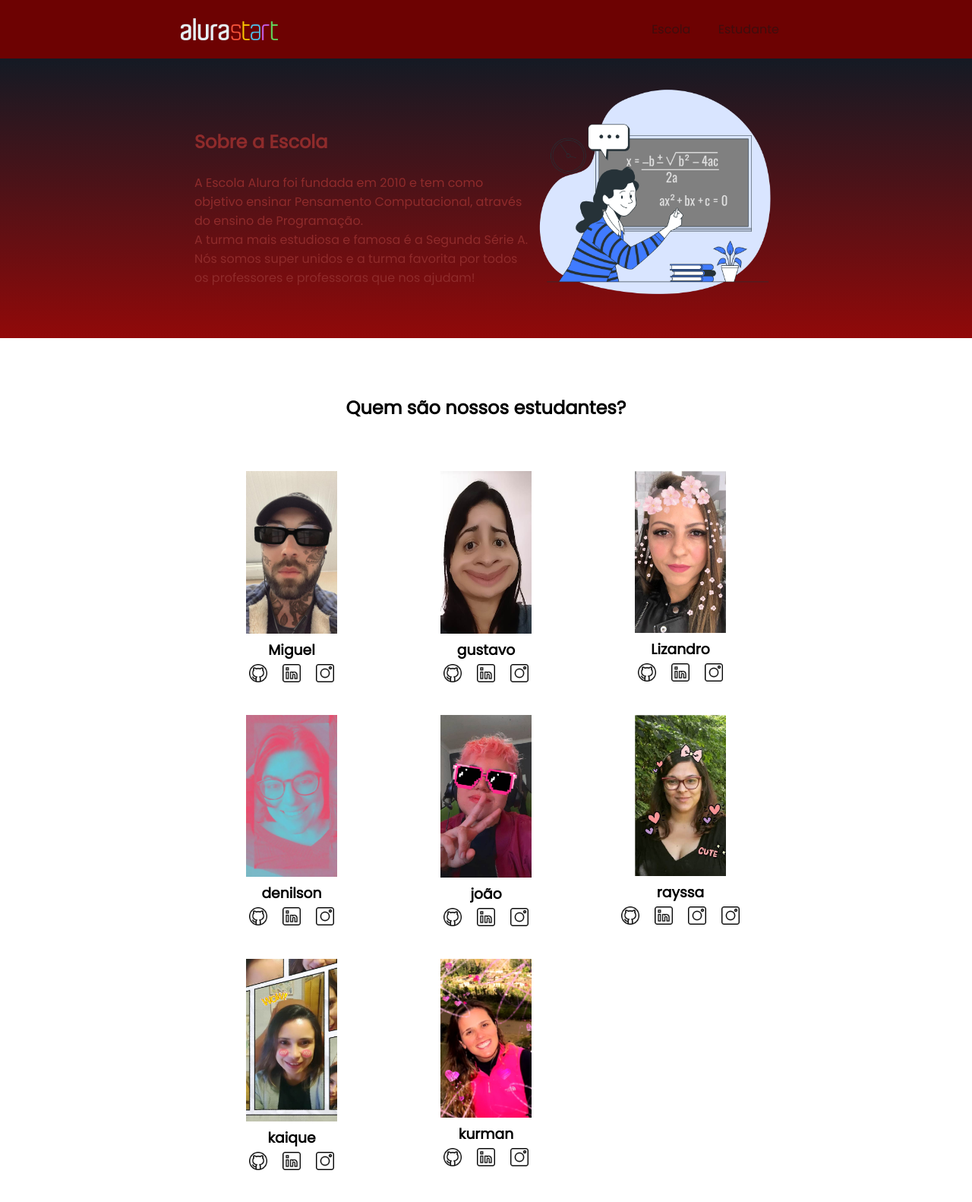
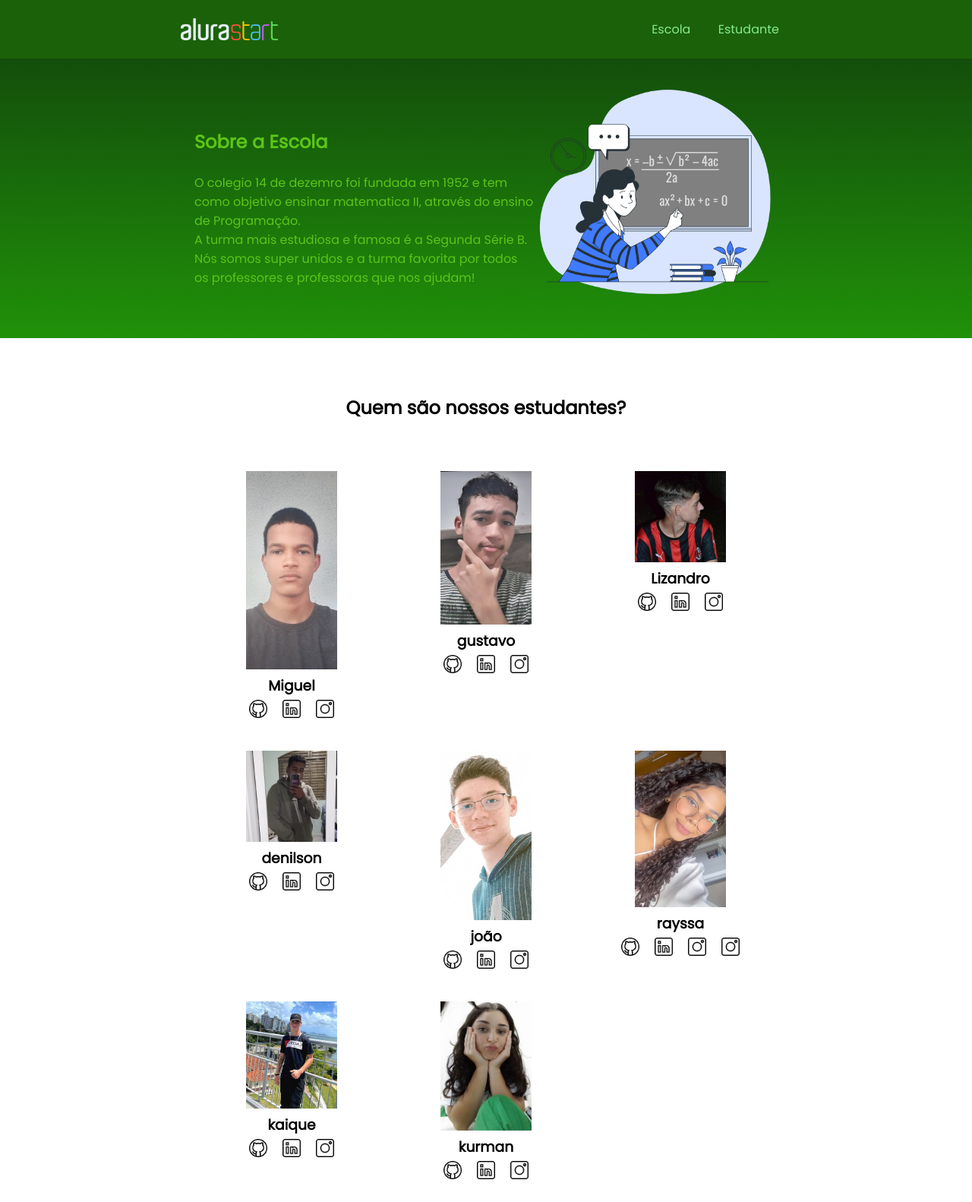
Before and after one commit to danielterrorista/escolinha, a plain HTML site: page index.html in a window 1280 px wide. Shown: the top 1582 px of the page at 76% size. Drawn offline with Linux system fonts and the light colour scheme.

Commit message:
Add files via upload

```diff
--- a/index.html
+++ b/index.html
@@ -21,8 +21,8 @@
     <section class="escola">
         <div class="escola-div-conteudo">
             <h2 class="escola-titulo">Sobre a Escola</h2>
-            <p class="escola-texto-um">A Escola Alura foi fundada em 2010 e tem como objetivo ensinar Pensamento Computacional, através do ensino de  Programação.</p>
-            <p class="escola-texto-dois">A turma mais estudiosa e famosa é a Segunda Série A. Nós somos super unidos e a turma favorita por todos os professores e professoras que nos ajudam!</p>
+            <p class="escola-texto-um">O colegio 14 de dezemro foi fundada em 1952 e tem como objetivo ensinar matematica II, através do ensino de  Programação.</p>
+            <p class="escola-texto-dois">A turma mais estudiosa e famosa é a Segunda Série B. Nós somos super unidos e a turma favorita por todos os professores e professoras que nos ajudam!</p>
         </div>
         <img class="escola-imagem" src="Formula-bro.png" alt="imagem que representa uma professora em sala de aula">
     </section>
@@ -31,21 +31,21 @@
         <div class="estudante-todos">
         <span></span>
         <div class="estudante-div">
-            <img class="estudante-imagem" src="Marcelo.jpeg" alt="foto do marcelo">
+            <img class="estudante-imagem" src="17136459570953179242864163010364.jpg" alt="foto do marcelo">
             <h3 class="estudante-nome">Miguel</h3>
             <a href="https://github.com/marcelopaludetto"><img class="estudante-icone" src="github.png" alt="icone github"></a>
             <a href="https://linkedin.com/marcelopaludetto"><img class="estudante-icone" src="linkedin.png" alt="icone linkedin"></a>
             <a href="https://instagram.com/marcelopaludetto"><img class="estudante-icone" src="instagram.png" alt="icone instagram"></a>
         </div>
         <div class="estudante-div">
-            <img class="estudante-imagem" src="Gabi.jpg" alt="foto da gabi">
+            <img class="estudante-imagem" src="IMG-20240414-WA0007.jpg" alt="foto da gabi">
             <h3 class="estudante-nome">gustavo</h3>
             <a href="https://github.com/GabrielaM-L"><img class="estudante-icone" src="github.png" alt="icone github"></a>
             <a href="https://www.linkedin.com/in/gabriela-marcomini-de-lima/"><img class="estudante-icone" src="linkedin.png" alt="icone linkedin"></a>
             <a href="https://www.instagram.com/gabriela_marcomini/"><img class="estudante-icone" src="instagram.png" alt="icone instagram"></a>
         </div>
         <div class="estudante-div">
-            <img class="estudante-imagem" src="Liz.jpg" alt="foto da lizandra">
+            <img class="estudante-imagem" src="IMG_20231128_200801_834.jpg" alt="foto da lizandra">
             <h3 class="estudante-nome">Lizandro</h3>
             <a href="https://github.com/LizandraDuarte40"><img class="estudante-icone" src="github.png" alt="icone github"></a>
             <a href="https://www.linkedin.com/in/lizandrarlm-duarte/"><img class="estudante-icone" src="linkedin.png" alt="icone linkedin"></a>
@@ -54,21 +54,21 @@
         <span></span>
         <span></span>
         <div class="estudante-div">
-            <img class="estudante-imagem" src="Joice.jpg" alt="foto da joice">
+            <img class="estudante-imagem" src="Denilson.jpg" alt="foto da joice">
             <h3 class="estudante-nome">denilson</h3>
             <a href="https://github.com/JoiceAlura"><img class="estudante-icone" src="github.png" alt="icone github"></a>
             <a href="https://www.linkedin.com/in/joicebarbaresco/"><img class="estudante-icone" src="linkedin.png" alt="icone linkedin"></a>
             <a href="https://www.instagram.com/joicebarbaresco/"><img class="estudante-icone" src="instagram.png" alt="icone instagram"></a>
         </div>
         <div class="estudante-div">
-            <img class="estudante-imagem" src="Maria.jpg" alt="foto da maria">
+            <img class="estudante-imagem" src="20221018_170044(2)_(1).jpg" alt="foto da maria">
             <h3 class="estudante-nome">joão</h3>
             <a href="https://github.com/MagePSR"><img class="estudante-icone" src="github.png" alt="icone github"></a>
             <a href="https://www.linkedin.com/in/mariageovanna"><img class="estudante-icone" src="linkedin.png" alt="icone linkedin"></a>
             <a href="https://www.instagram.com/magpsr/"><img class="estudante-icone" src="instagram.png" alt="icone instagram"></a>
         </div>
         <div class="estudante-div">
-            <img class="estudante-imagem" src="Olivia.jpg" alt="foto da olhe">
+            <img class="estudante-imagem" src="19 de abr. de 2024 às 18_59.jpg" alt="foto da olhe">
             <h3 class="estudante-nome">rayssa</h3>
             <img class="estudante-icone" src="github.png" alt="icone github">
             <a href="https://www.linkedin.com/in/olhe/"><img class="estudante-icone" src="linkedin.png" alt="icone linkedin"></a>
@@ -78,14 +78,14 @@
         <span></span>
         <span></span>
         <div class="estudante-div">
-            <img class="estudante-imagem" src="Rafa.jpg" alt="foto da rafa">
+            <img class="estudante-imagem" src="IMG_20240415_163330.jpg" alt="foto da rafa">
             <h3 class="estudante-nome">kaique</h3>
             <a href="https://github.com/rafaelamunhoz12"><img class="estudante-icone" src="github.png" alt="icone github"></a>
             <a href="http://linkedin.com/in/rafaela-felix-munhoz-oliveira-02160a10a"><img class="estudante-icone" src="linkedin.png" alt="icone linkedin"></a>
             <a href="https://www.instagram.com/rafafmo/"><img class="estudante-icone" src="instagram.png" alt="icone instagram"></a>
         </div>
         <div class="estudante-div">
-            <img class="estudante-imagem" src="Thais.jpg" alt="foto da thais">
+            <img class="estudante-imagem" src="kurmann.jpg" alt="foto da thais">
             <h3 class="estudante-nome">kurman</h3>
             <a href="https://github.com/Thaispianucci"><img class="estudante-icone" src="github.png" alt="icone github"></a>
             <a href="https://www.linkedin.com/in/thais-pianucci-benedicto-54a9a416/"><img class="estudante-icone" src="linkedin.png" alt="icone linkedin"></a>
--- a/style.css
+++ b/style.css
@@ -6,8 +6,8 @@
     font-family: 'Poppins', sans-serif;
 }
 .cabecalho {
-    background-color: #6d0202;
-    color: rgb(63, 13, 13);
+    background-color: #1b6109;
+    color: rgb(133, 233, 141);
     display: flex;
     justify-content: space-around;
     align-items: center;
@@ -29,8 +29,8 @@
 }
 
 .escola{
-    background-image: linear-gradient(#141a24,#910909);
-    color:rgb(143, 43, 43);
+    background-image: linear-gradient(#134e0b,#209109);
+    color:rgb(93, 196, 25);
     display: flex;
     justify-content: center;
     align-items: center;
@@ -74,7 +74,7 @@
 }
 
 .rodape{
-    background-color: rgb(90, 7, 7);
+    background-color: rgb(25, 107, 10);
     text-align: center;
 }
 
```
